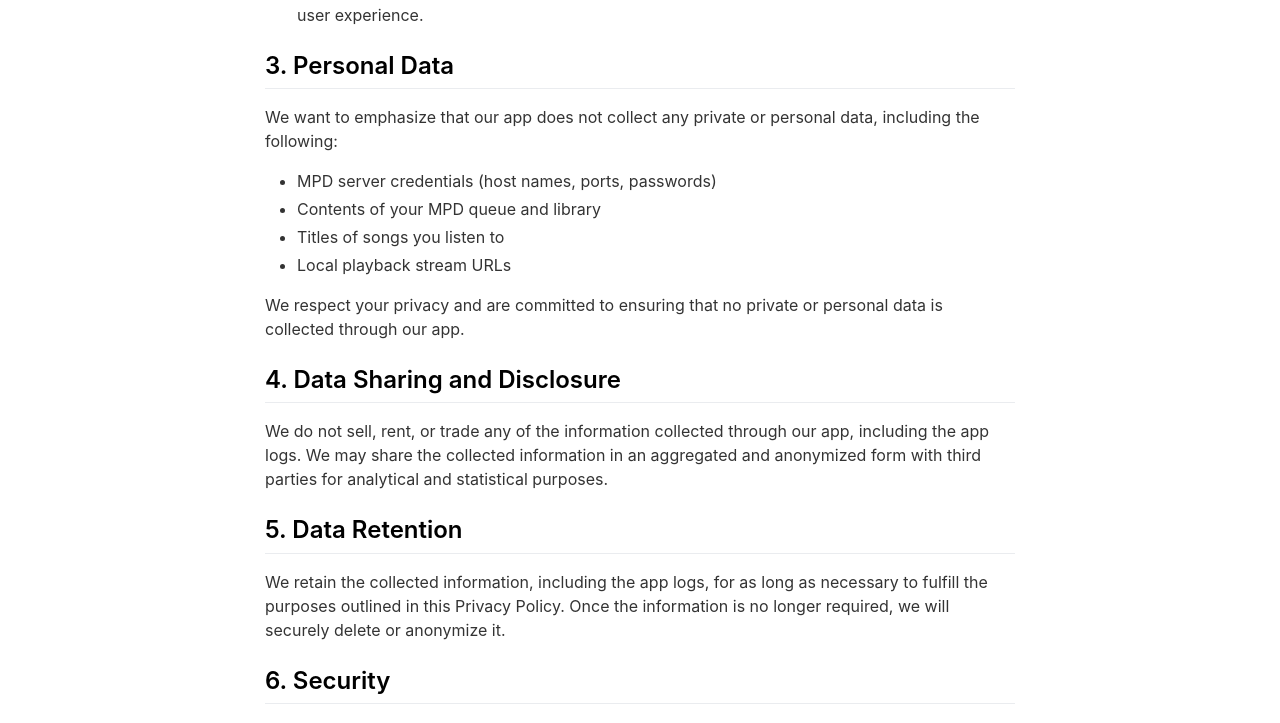
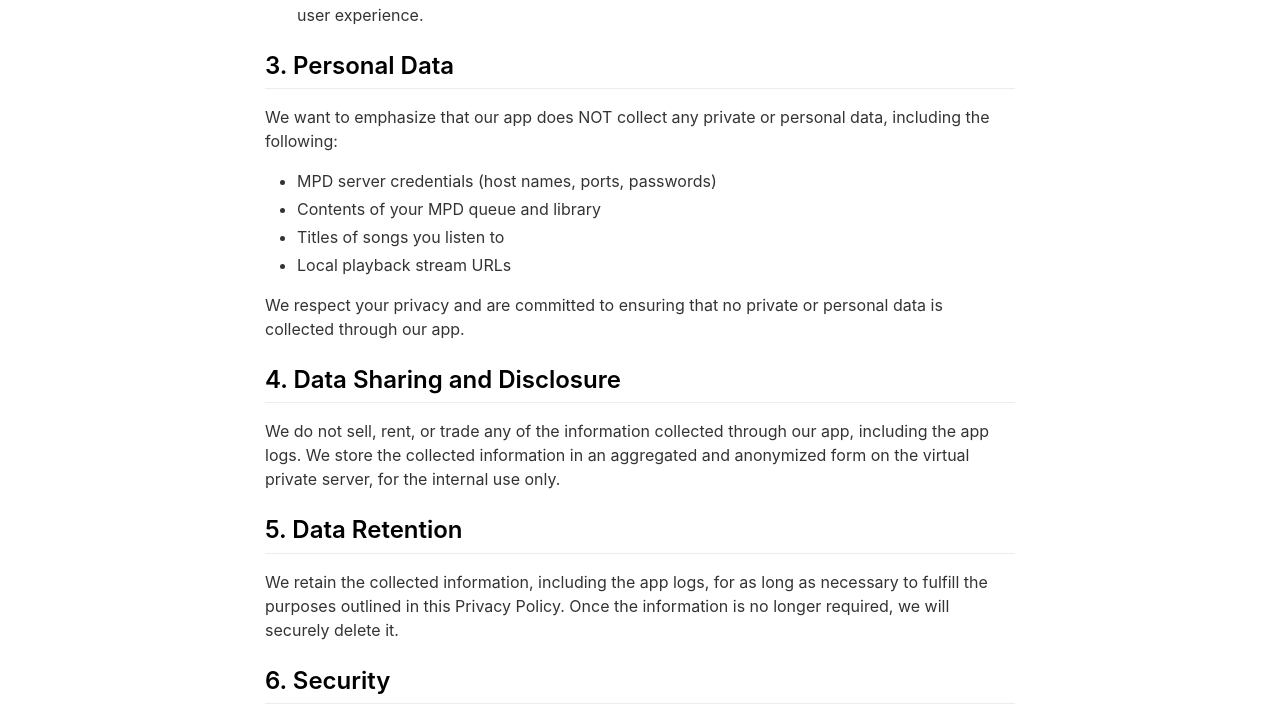
Before and after one commit to MPDPilot/MPDPilot-website, a Jekyll site: the page built from _pages/privacypolicy.md, in a window 1280 px wide. Shown: the part 917-1640 px from the top of the page. Built offline with Jekyll 4.4.1, drawn with Linux system fonts in a browser that asks for light colours; nearby versions of some CDN libraries.

Commit message:
proof reading changes

```diff
--- a/_pages/privacypolicy.md
+++ b/_pages/privacypolicy.md
@@ -27,7 +27,7 @@ The information we collect is used solely for the purpose of improving our app a
 
 ## 3. Personal Data
 
-We want to emphasize that our app does not collect any private or personal data, including the following:
+We want to emphasize that our app does NOT collect any private or personal data, including the following:
 
 - MPD server credentials (host names, ports, passwords)
 - Contents of your MPD queue and library
@@ -38,11 +38,11 @@ We respect your privacy and are committed to ensuring that no private or persona
 
 ## 4. Data Sharing and Disclosure
 
-We do not sell, rent, or trade any of the information collected through our app, including the app logs. We may share the collected information in an aggregated and anonymized form with third parties for analytical and statistical purposes.
+We do not sell, rent, or trade any of the information collected through our app, including the app logs. We store the collected information in an aggregated and anonymized form on the virtual private server, for the internal use only.
 
 ## 5. Data Retention
 
-We retain the collected information, including the app logs, for as long as necessary to fulfill the purposes outlined in this Privacy Policy. Once the information is no longer required, we will securely delete or anonymize it.
+We retain the collected information, including the app logs, for as long as necessary to fulfill the purposes outlined in this Privacy Policy. Once the information is no longer required, we will securely delete it.
 
 ## 6. Security
 
```
